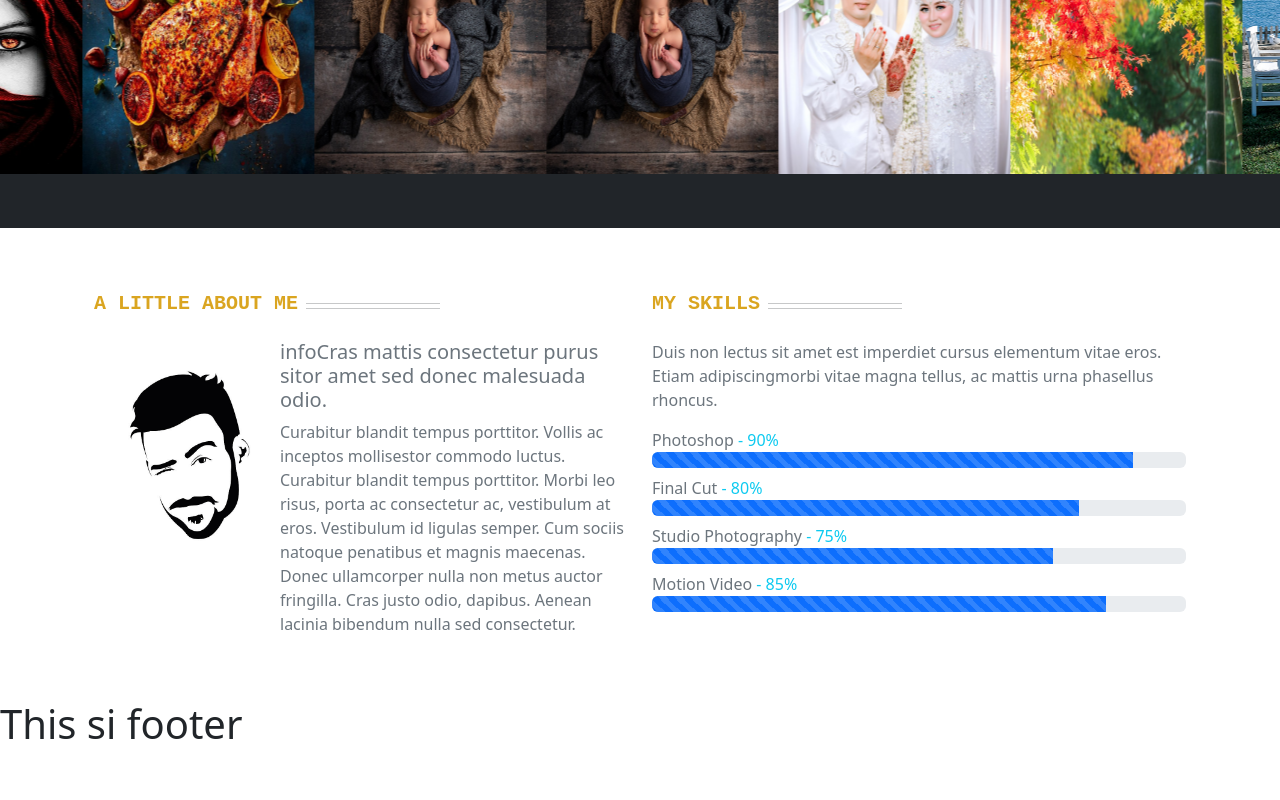
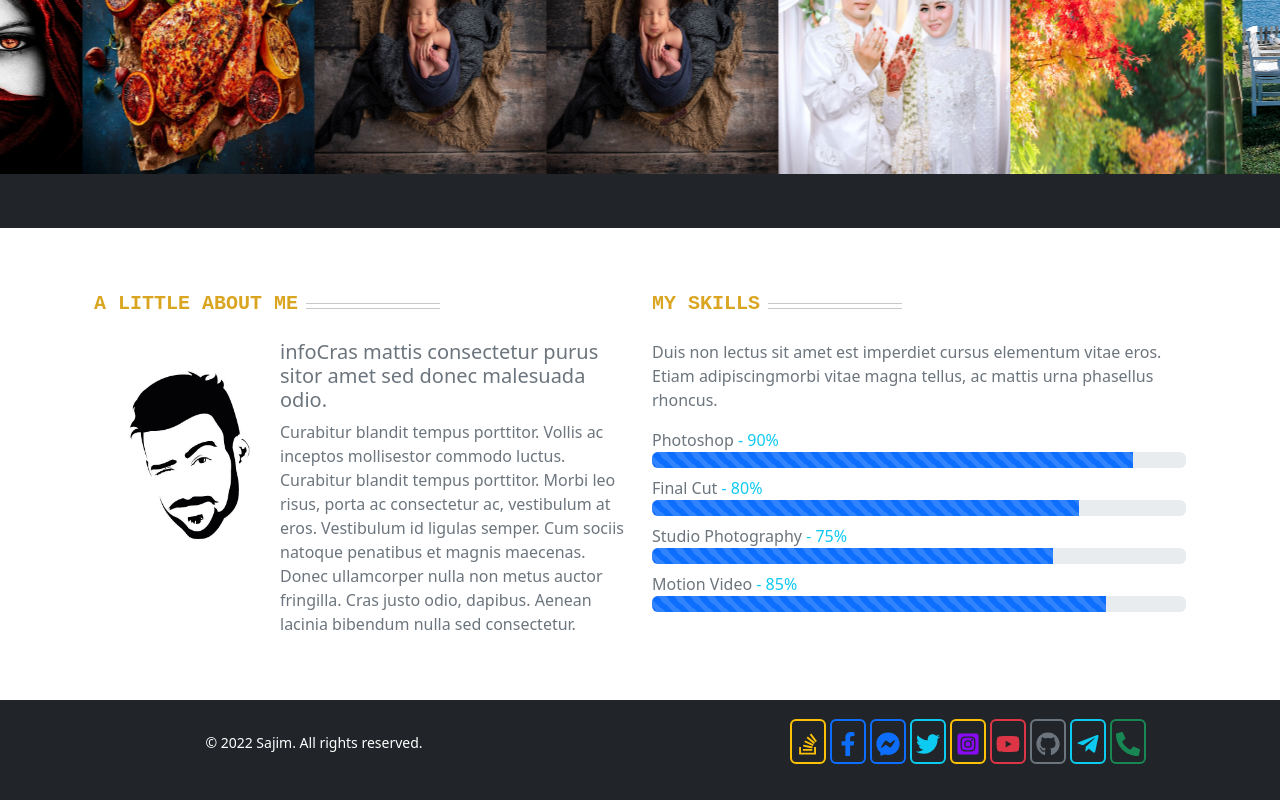
Before and after one commit to md-sajim/photography-portfolio, a React (Create React App) app: page / in a window 1280 px wide. Shown: the part 4623-5423 px from the top of the page. Before the commit the page ends 5379 px from the top, so only its background shows below. Built offline with nearby package versions, Linux system fonts and the light colour scheme.

Commit message:
footer addeded

```diff
--- a/src/componant/Shard/Footer/Footer.js
+++ b/src/componant/Shard/Footer/Footer.js
@@ -1,9 +1,25 @@
 import React from 'react';
+import { FaFacebookF, FaFacebookMessenger, FaGithub, FaInstagram, FaInstagramSquare, FaPhoneAlt, FaStackOverflow, FaTelegramPlane, FaTwitter, FaYoutube } from 'react-icons/fa';
 
 const Footer = () => {
+    const data = new Date();
+    const year = data.getFullYear()
     return (
-        <div>
-            <h1>This si footer</h1>
+        <div style={{ height: "100px" }} className='bg-dark  row  text-secondary'>
+            <div className='col-12 d-flex align-items-center justify-content-center col-lg-6'>
+                <p><small className='text-white'>&copy; {year}  Sajim. All rights reserved.</small></p>
+            </div>
+            <div className='col-12 d-flex align-items-center justify-content-center col-lg-6'>
+                <p><span className="border border-2 p-1 rounded fs-4 border-warning text-warning ms-1"><FaStackOverflow/></span></p>
+                <p><span className="border border-2 p-1 rounded fs-4 border-primary text-primary ms-1"><FaFacebookF/></span></p>
+                <p><span className="border border-2 p-1 rounded fs-4 border-primary text-primary ms-1"><FaFacebookMessenger/></span></p>
+                <p><span className="border border-2 p-1 rounded fs-4 border-info text-info ms-1"><FaTwitter/></span></p>
+                <p><span style={{color:"rgb(136,11,243)"}} className="border border-2 p-1 rounded fs-4 border-warning ms-1"><FaInstagramSquare/></span></p>
+                <p><span className="border border-2 p-1 rounded fs-4 border-danger text-danger ms-1"><FaYoutube/></span></p>
+                <p><span className="border border-2 p-1 rounded fs-4 border-secondary ms-1"><FaGithub/></span></p>
+                <p><span className="border border-2 p-1 rounded fs-4 border-info text-info ms-1"><FaTelegramPlane/></span></p>
+                <p><span className="border border-2 p-1 rounded fs-4 border-success text-success ms-1"><FaPhoneAlt/></span></p>
+            </div>
         </div>
     );
 };
```
